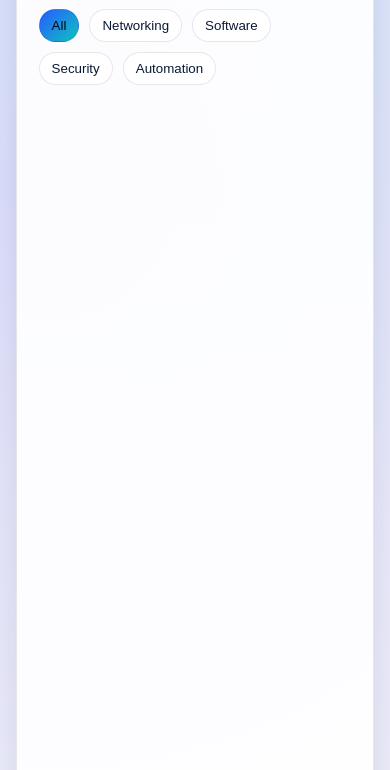
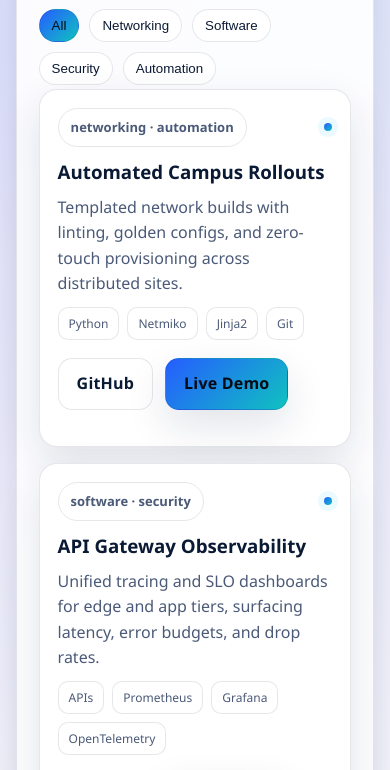
Before and after one commit to arafa-jabrane/project-1, a plain HTML site: page portfolio/projects.html in a window 390 px wide. Shown: the part 654-1424 px from the top of the page. Drawn offline with Linux system fonts and the light colour scheme.

Commit message:
enhance project layout with responsive grid and reveal animation

```diff
--- a/portfolio/css/style.css
+++ b/portfolio/css/style.css
@@ -512,9 +512,19 @@ body[data-theme="light"] .theme-toggle .icon-moon {
   gap: 16px;
 }
 
+.projects-grid {
+  grid-template-columns: repeat(auto-fit, minmax(300px, 1fr));
+}
+
 .card-grid.minimal .card {
   width: 100%;
   box-shadow: none;
+}
+
+.projects-grid .card {
+  width: 100%;
+  min-height: 240px;
+  box-shadow: var(--shadow);
 }
 
 .card h3 {
--- a/portfolio/js/projects.js
+++ b/portfolio/js/projects.js
@@ -76,6 +76,10 @@ const renderProjects = (filter = 'all') => {
       </article>
     `;
   }).join('');
+
+  projectsGrid.querySelectorAll('.reveal').forEach((card, index) => {
+    setTimeout(() => card.classList.add('visible'), 60 * index);
+  });
 };
 
 filterButtons.forEach((button) => {
@@ -84,8 +88,6 @@ filterButtons.forEach((button) => {
     button.classList.add('active');
     const filter = button.getAttribute('data-filter') || 'all';
     renderProjects(filter);
-    document.querySelectorAll('.reveal').forEach((el) => el.classList.remove('visible'));
-    setTimeout(() => document.querySelectorAll('.reveal').forEach((el) => el.classList.add('visible')), 10);
   });
 });
 
--- a/portfolio/projects.html
+++ b/portfolio/projects.html
@@ -58,7 +58,7 @@
         <button class="chip" data-filter="security">Security</button>
         <button class="chip" data-filter="automation">Automation</button>
       </div>
-      <div id="projects-grid" class="card-grid"></div>
+      <div id="projects-grid" class="card-grid projects-grid"></div>
     </section>
   </main>
 
```
